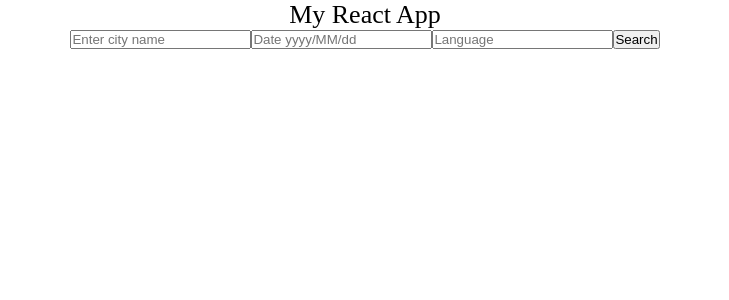
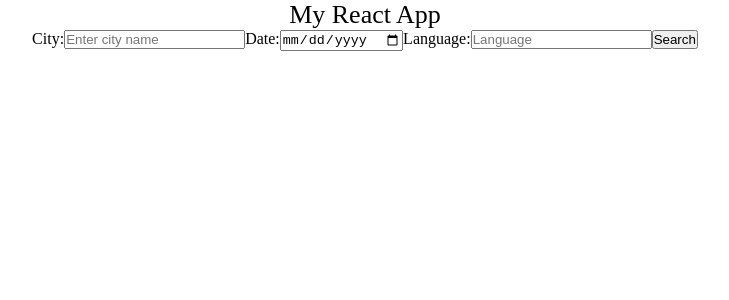
Before and after one commit to ClaraChaouat/react-weather-app, a React (Create React App) app: page / in a window 1280 px wide. Shown: the top 300 px of the page, without its empty margins (275-1004 px from the left). Built offline with nearby package versions, Linux system fonts and the light colour scheme; no server answers.

Commit message:
Added the recommended changes

```diff
--- a/src/components/WeatherSearch.js
+++ b/src/components/WeatherSearch.js
@@ -1,12 +1,18 @@
 import React, { useState } from "react";
 import "./weather-search.scss";
+
+const apiKey = process.env.REACT_APP_API_KEY;
+
+async function stall(stallTime = 3000) {
+  await new Promise((resolve) => setTimeout(resolve, stallTime));
+}
 
 function WeatherSearch() {
   const [city, setCity] = useState(""); // Add new state variable for city
   const [language, setLanguage] = useState(""); // Add new state variable for language
   const [date, setDate] = useState(""); // Add new state variable for date
   const [weatherData, setWeatherData] = useState(null); // Add new state variable for weather data
-  const apiKey = process.env.REACT_APP_API_KEY;
+  const [loading, setLoading] = useState(false); // Add loading state
 
   function handleCityChange(event) {
     setCity(event.target.value); // Update city state with selected city
@@ -20,65 +26,84 @@ function WeatherSearch() {
     setLanguage(event.target.value); // Update language state with selected language
   }
 
-  function handleClick(event) {
-    fetch(
+  async function handleSubmit(event) {
+    event.preventDefault();
+    try {
+      setLoading(true); // Set loading to true when making the API request
+
+      // Simulate a delay of 3 seconds before making the API request
+      await stall(3000);
+
+      const response = await fetch(
         `http://api.weatherapi.com/v1/future.json?key=${apiKey}&q=${city}&dt=${date}&lang=${language}`
-    )
-      .then((response) => {
+      );
+
       if (!response.ok) {
         throw new Error(`Network response was not ok (${response.status})`);
       }
 
-        return response.json();
-      })
-
-      .then((data) => {
+      const data = await response.json();
       setWeatherData(data); // Update weather data state with API response
       console.log(data);
-      })
-
-      .catch((error) => {
+    } catch (error) {
       console.error("Error fetching data:", error);
-        // Handle the error here, such as showing an error message to the user
-      });
+      alert("Error fetching data. Please try again later.");
+    } finally {
+      setLoading(false); // Set loading to false after fetching data
+    }
   }
 
   return (
     <div>
+      <form onSubmit={handleSubmit}>
+        <label>
+          City:
           <input
             type="text"
             placeholder="Enter city name"
             value={city}
             onChange={handleCityChange} // Add onChange event handler to update the city state
           />
-
+        </label>
+        <label>
+          Date:
           <input
+            type="date"
             placeholder="Date yyyy/MM/dd"
             value={date}
             onChange={handleDateChange} // Add onChange event handler to update the date state
           />
-
+        </label>
+        <label>
+          Language:
           <input
             placeholder="Language"
             value={language}
             onChange={handleLanguageChange} // Add onChange event handler to update the language state
           />
-      <button onClick={handleClick}>Search</button>
+        </label>
+        <button type="submit">Search</button>
+        {loading && <p>Loading...</p>}
 
         {weatherData && ( // Render weather data if it exists
           <div>
             <h2>{weatherData.location.name}</h2>
             <p>
-            Max temperature: {weatherData.forecast.forecastday[0].day.maxtemp_c}
+              Max temperature:{" "}
+              {weatherData.forecast.forecastday[0].day.maxtemp_c}
               °C
             </p>
-          <p>Min temp: {weatherData.forecast.forecastday[0].day.mintemp_c}°C</p>
+            <p>
+              Min temp: {weatherData.forecast.forecastday[0].day.mintemp_c}°C
+            </p>
 
             <p>
-            Condition: {weatherData.forecast.forecastday[0].day.condition.text}
+              Condition:{" "}
+              {weatherData.forecast.forecastday[0].day.condition.text}
             </p>
           </div>
         )}
+      </form>
     </div>
   );
 }
```
Lines whose indentation alone changed are shown as unchanged.
